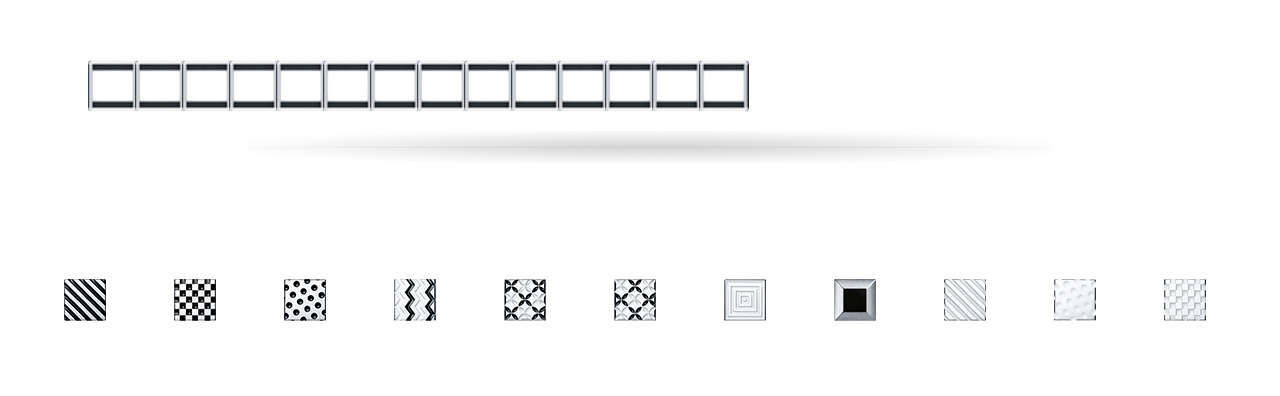
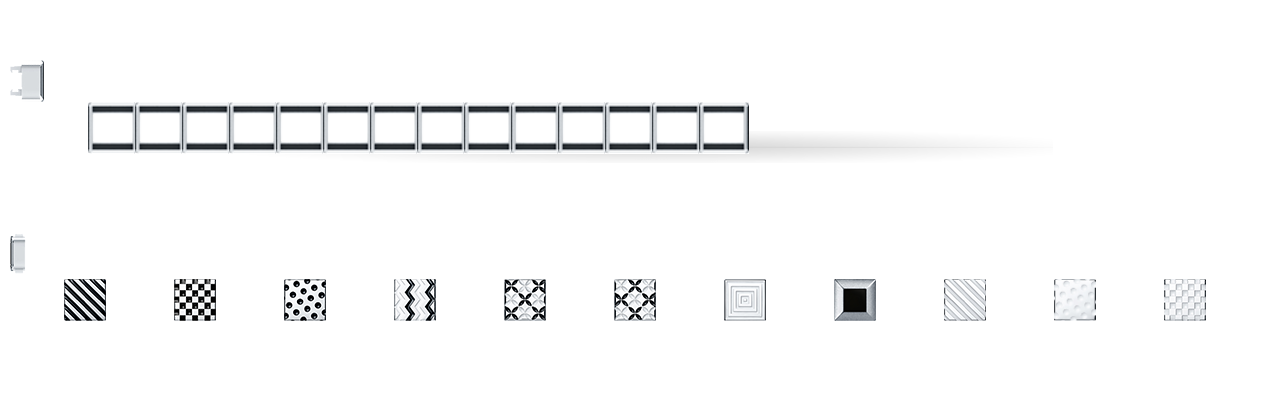
Before and after one commit to budeci/constructor, a website: page index.html in a window 1280 px wide. Shown: the part 138-534 px from the top of the page. Drawn offline with nearby package versions, Linux system fonts and the light colour scheme.

Commit message:
Add locat.

```diff
--- a/index.html
+++ b/index.html
@@ -46,6 +46,7 @@
                                     <div id="container_bracciale">
                                         <div id="m_sfumasx"></div>
                                         <div id="m_sfumadx"></div>
+                                      <div class="locate-start" style="background: url(src/img/locate1.png); height: 42px; background-repeat: no-repeat;"></div>
                                         <div id="bracciale" style="width: 1119px;">
                                             <div id="tooltip_incisione" style="">linea1<br>linea2</div>
                                             <div id="base_0" nrbase="0" class="tessera_base tessera_base_big_dark">
@@ -119,6 +120,7 @@
                                                 <div class="handletessera drop"></div>
                                             </div>
                                         </div>
+                                      <div class="locate-end" style="background: url(src/img/locate2.png); height: 42px; background-repeat: no-repeat;"></div>
                                     </div>
                                     <div id="conf_suggerimento" style="display: none;">
                                         <div class="msg_close"></div>
```
Also changed, not shown: src/img/locate1.png (added), src/img/locate2.png (added).
